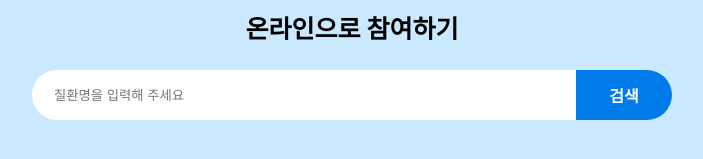
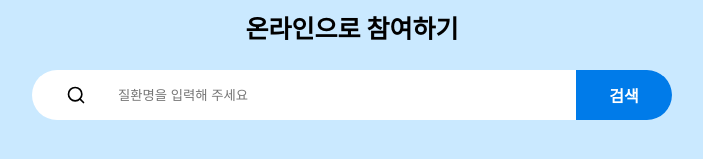
Before and after one commit to youngjeJO/wanted-codestates-project-9, a React (Create React App) app: page / in a window 1280 px wide. Shown: the part 179-338 px from the top of the page, without its empty margins (288-991 px from the left). Built offline with nearby package versions, Linux system fonts and the light colour scheme.

Commit message:
add icons

```diff
--- a/package.json
+++ b/package.json
@@ -11,6 +11,7 @@
     "dotenv": "^16.0.0",
     "react": "^17.0.2",
     "react-dom": "^17.0.2",
+    "react-icons": "^4.3.1",
     "react-redux": "^7.2.6",
     "react-scripts": "5.0.0",
     "redux": "^4.1.2",
--- a/src/components/Search.js
+++ b/src/components/Search.js
@@ -2,6 +2,7 @@
 import React, { useState, useEffect } from 'react';
 import styled from 'styled-components';
 import axios from 'axios';
+import { FiSearch } from 'react-icons/fi';
 import { useDispatch, useSelector } from 'react-redux';
 import { pushData, createData, loadingData } from '../store/searchSlice';
 
@@ -78,6 +79,7 @@ function Search() {
         <p>온라인으로 참여하기</p>
       </Textbox>
       <SearchBar onSubmit={searchItem}>
+        <FiSearch className="icon" />
         <input
           type="text"
           placeholder="질환명을 입력해 주세요"
@@ -103,6 +105,7 @@ function Search() {
                 className="resultList"
                 selected={index === selectIndex}
               >
+                <FiSearch className="icon" />
                 {item.name}
               </ResultItem>
             ))
@@ -134,16 +137,23 @@ const Textbox = styled.div`
 const SearchBar = styled.form`
   display: flex;
   justify-content: flex-end;
+  align-items: center;
   height: 50px;
   width: 50%;
   box-sizing: border-box;
   background-color: #ffffff;
   border-radius: 40px;
   overflow: hidden;
+  .icon {
+    padding-left: 10px;
+    width: 10%;
+    font-size: 20px;
+  }
+
   input {
     margin: 0;
     padding: 0 10px;
-    width: 80%;
+    width: 70%;
     height: 100%;
     border: none;
     outline: none;
@@ -192,6 +202,12 @@ const ResultItem = styled.li`
   border-radius: 40px;
   background-color: ${({ selected }) => (selected ? '#eeeeee' : '#ffffff')};
 
+  .icon {
+    padding-right: 10px;
+    width: 10%;
+    font-size: 15px;
+  }
+
   :hover {
     background-color: #eeeeee;
   }
```
Also changed, not shown: 1 other file (tests, documents, lock files or other folders).
